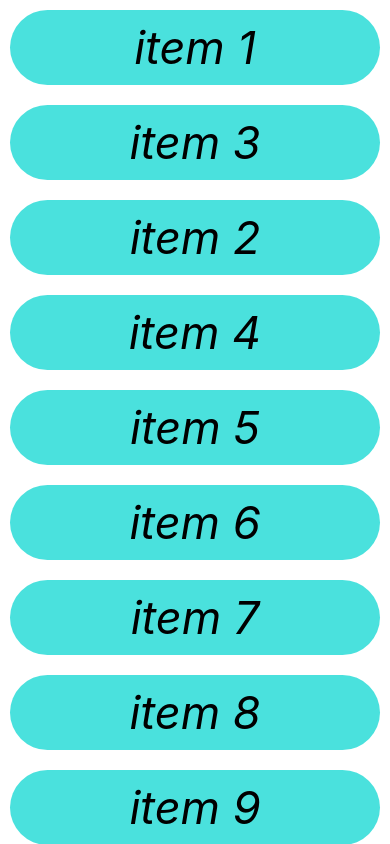
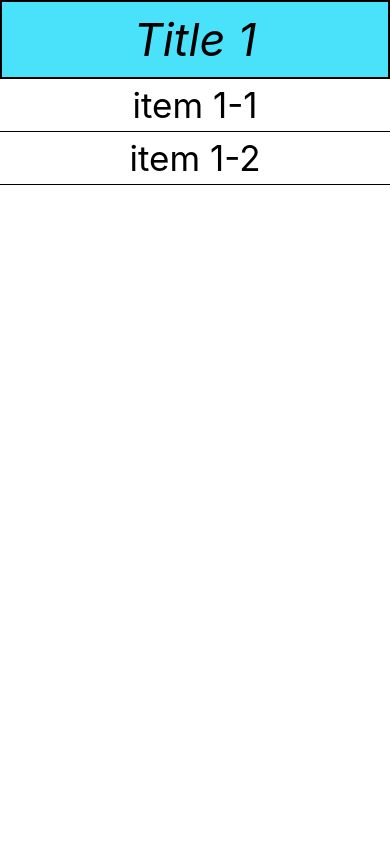
Before and after one commit to ducthanh160/mobile, a React Native app: screen / in a window 390 px wide. Built offline with nearby package versions, Linux system fonts and the light colour scheme.

Commit message:
Sections 2

```diff
--- a/App.js
+++ b/App.js
@@ -12,6 +12,7 @@
   Linking,
   RefreshControl,
   FlatList,
+  SectionList,
 } from 'react-native';
 
 import {
@@ -40,22 +41,36 @@
     {name: 'item 11'},
     {name: 'item 12'},
     {name: 'item 13'},
-  ])
-  const [Refreshing, setRefreshing] = useState(false);
+  ]);
+  const [Sections, setSection] = useState([
+    {
+      title: 'Title 1',
+      data: ['item 1-1', 'item 1-2'],
+    }
+  ]);
 
   const onRefresh = () => {
     setRefreshing(true);
-    setItems([...Items, {id: 14, name: 'item 14'}]);
+    const adding_index = Sections.length + 1;
+    setSection([...Sections, {
+      title: 'Title ' + adding_index,
+      data: ['item ' + adding_index + '-1', 'item ' + adding_index + '-2'],
+    }])
     setRefreshing(false);
-  }
-
+  };
+  const [Refreshing, setRefreshing] = useState(false);
   return (
-    <FlatList
+    <SectionList
       keyExtractor={(item,index)=> index.toString()}
-      data={Items}
+      sections={Sections}
       renderItem={({item}) => (
         <View style={styles.item}>
-          <Text style={styles.text1}>{item.name}</Text>
+          <Text style={styles.text_item}>{item}</Text>
+        </View>
+      )}
+      renderSectionHeader={({section})=> (
+        <View style={styles.header}>
+          <Text style={styles.text_header}>{section.title}</Text>
         </View>
       )}
       refreshControl={
@@ -65,42 +80,30 @@
         />
       }
     />
-    /*<ScrollView style={styles.body}
-      refreshControl={
-        <RefreshControl
-          refreshing = {Refreshing}
-          onRefresh = {onRefresh}
-        />
-      }
-    >
-      {
-        Items.map((object) => {
-          return (
-            <View style={styles.item}{id={object{id}>
-              <Text style={styles.text1}>{object.item}</Text>
-            </View>
-          )
-        })
-      }
-    </ScrollView>*/
   );
 }
 
 const styles = StyleSheet.create({
-  body: {
-    flex: 1,
+  header: {
+    backgroundColor: '#4ae1fa',
+    justifyContent: 'center',
+    alignItems: 'center',
+    borderWidth: 2,
+  },
+  text_header: {
+    color: '#000000',
+    fontSize: 45,
+    fontStyle: 'italic',
+    margin: 10,
   },
   item: {
-    backgroundColor: '#4ae1dd',
     alignItems: 'center',
     justifyContent: 'center',
-    margin: 10,
-    borderRadius: 50,
+    borderBottomWidth: 1,
   },
-  text1: {
-    fontSize: 45,
-    fontStyle: 'italic',
-    color: '#000',
-    margin: 10,
+  text_item: {
+    color: '#000000',
+    fontSize: 35,
+    margin: 5,
   },
 })
```
